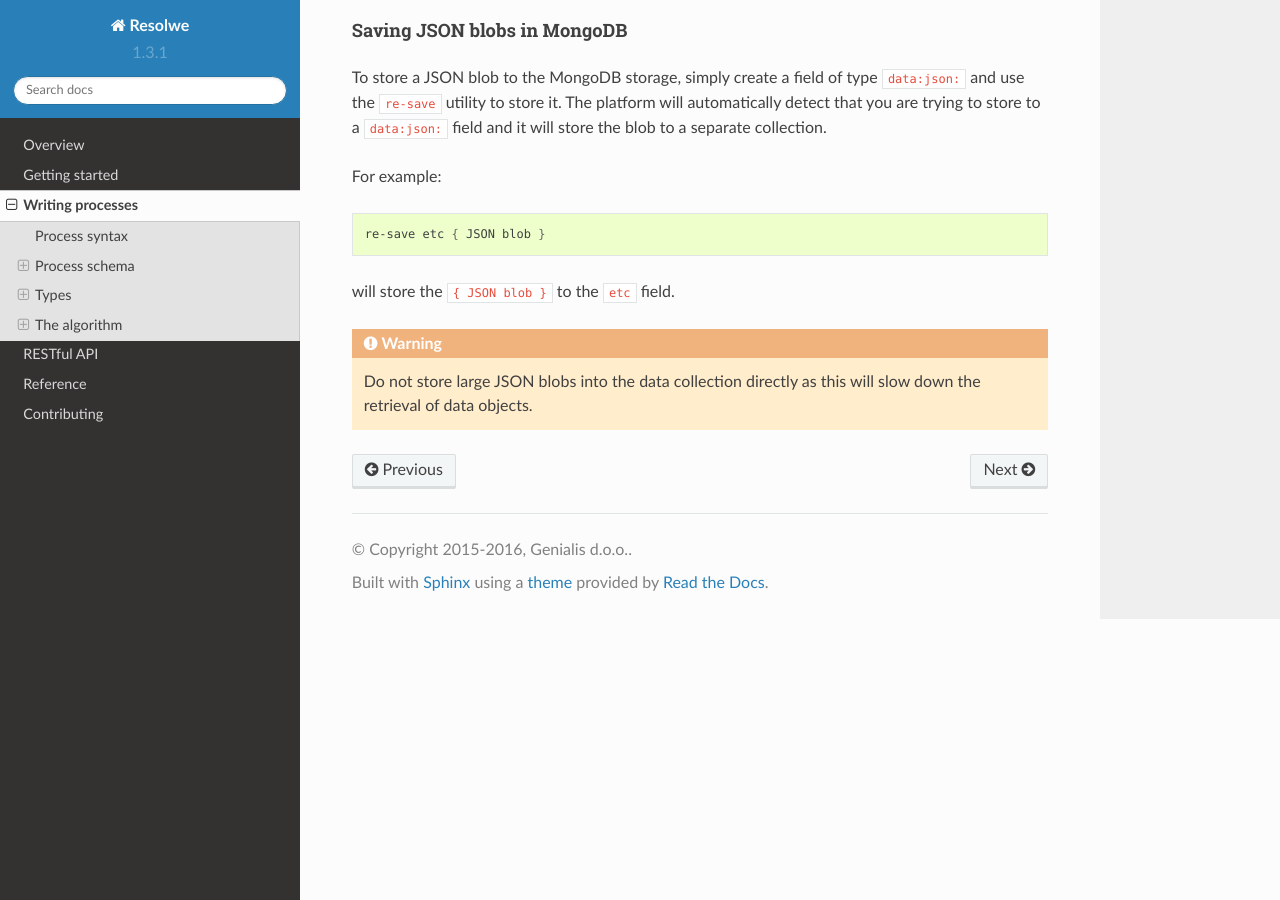
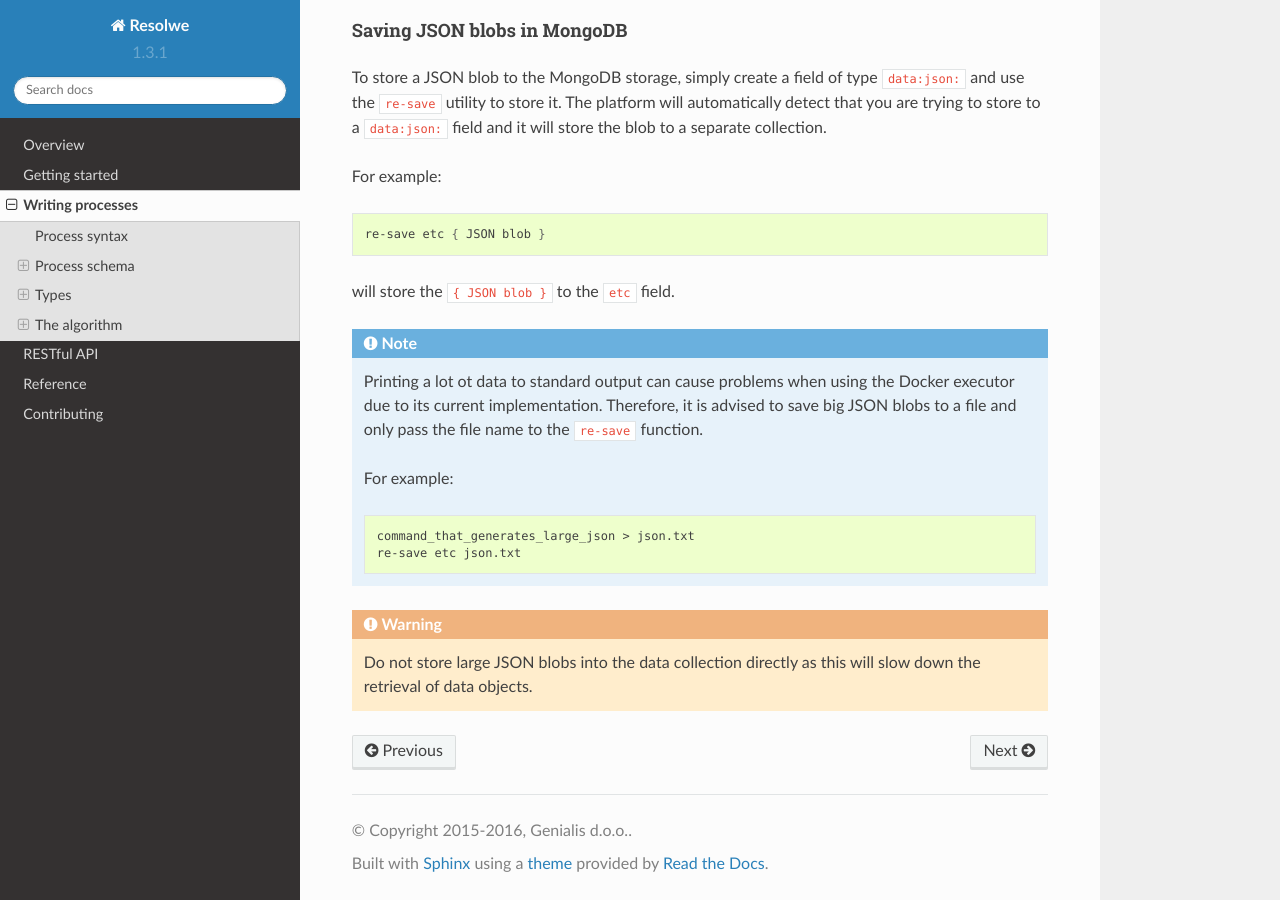
Before and after one commit to genialis/resolwe, a Sphinx documentation site: the page built from docs/proc.rst, in a window 1280 px wide and 900 px high, scrolled down 12822 px. Built offline with Sphinx 7.4.7 and the Read the Docs theme 2.0.0, drawn with Linux system fonts in a browser that asks for light colours.

Commit message:
Support passing Storage object in file

```diff
--- a/docs/CHANGELOG.rst
+++ b/docs/CHANGELOG.rst
@@ -12,6 +12,8 @@ Unreleased
 Added
 -----
 - Auto-process style, type tree and category index
+- Support loading JSON from a file if the string passed to the ``basic:json:``
+  field is a file.
 
 Fixed
 =====
--- a/docs/proc.rst
+++ b/docs/proc.rst
@@ -643,6 +643,20 @@ For example:
 
 will store the ``{ JSON blob }`` to the ``etc`` field.
 
+.. note::
+
+    Printing a lot ot data to standard output can cause problems when using
+    the Docker executor due to its current implementation. Therefore, it is
+    advised to save big JSON blobs to a file and only pass the file name to the
+    ``re-save`` function.
+
+    For example:
+
+    .. code-block:: bash
+
+        command_that_generates_large_json > json.txt
+        re-save etc json.txt
+
 .. warning::
 
     Do not store large JSON blobs into the data collection directly as this
```
Also changed, not shown: 2 other files.
